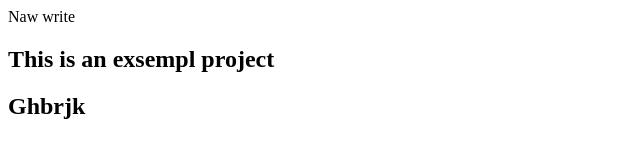
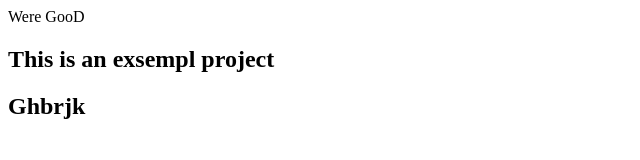
Before and after one commit to KostyaVK7/my-first-progect, a plain HTML site: page index.html in a window 1280 px wide. Shown: the full height of the page, 0-640 px from the left. Drawn offline with Linux system fonts and the light colour scheme.

Commit message:
Змінив назву хедера

```diff
--- a/index.html
+++ b/index.html
@@ -6,7 +6,7 @@
     <title>Document</title>
 </head>
 <body>
-    <header> Naw write</header>
+    <header>Were GooD</header>
     <h2>This is an exsempl project</h2>
     <div>
         <h2>Ghbrjk</h2>
```
